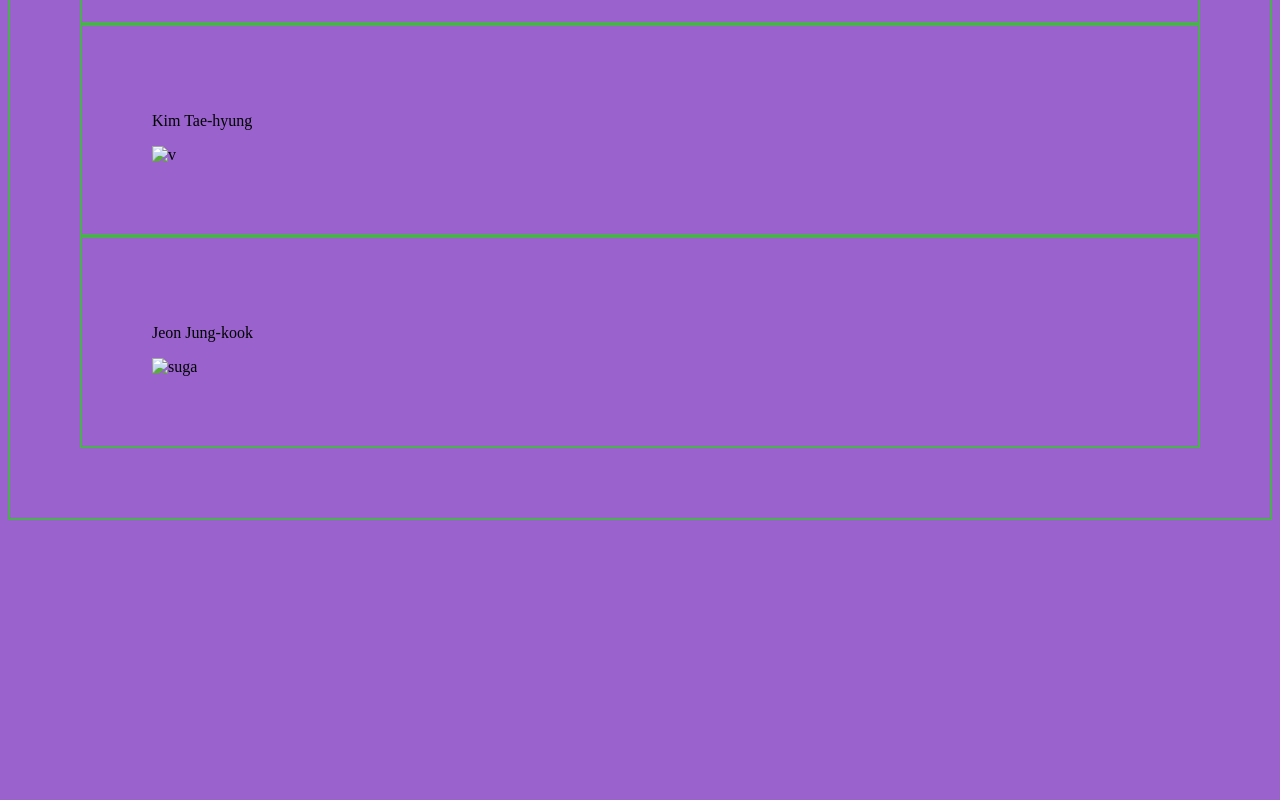
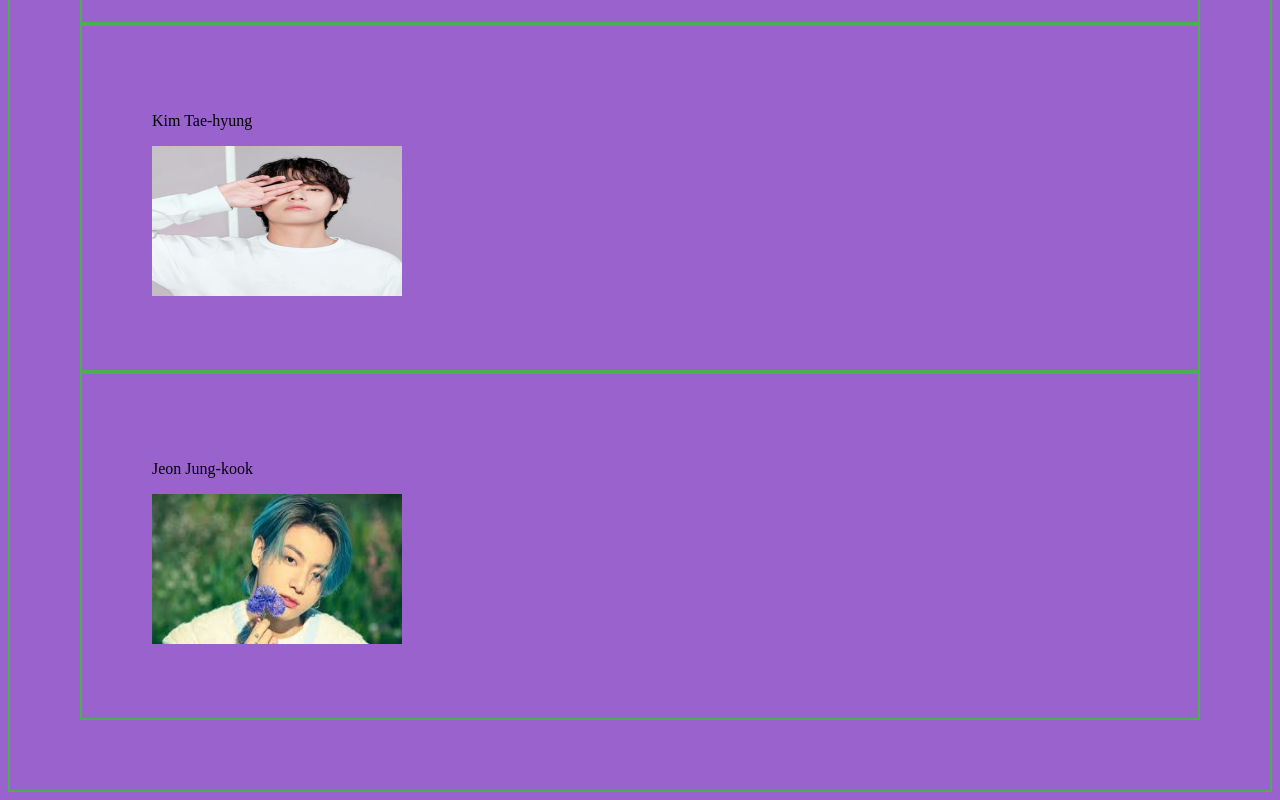
Before and after one commit to AinaNajawa/repo-assignment, a plain HTML site: page kpop.html in a window 1280 px wide. Shown: the part 1685-2485 px from the top of the page. Before the commit the page ends 2213 px from the top, so only its background shows below. Drawn offline with Linux system fonts and the light colour scheme.

Commit message:
tambah gambar buat kali ke2 kpop.html

```diff
--- a/kpop.html
+++ b/kpop.html
@@ -47,11 +47,11 @@
 </div>
 <div>
 <p>Kim Tae-hyung</p>
-<img src="" alt="v" width="250" height="150">
+<img src="img1/v.jpg" alt="v" width="250" height="150">
 </div>
 <div>
 <p>Jeon Jung-kook</p>
-<img src="" alt="suga" width="250" height="150">
+<img src="img1/jung kook.jpg" alt="suga" width="250" height="150">
 </div>
 
 </div>
```
